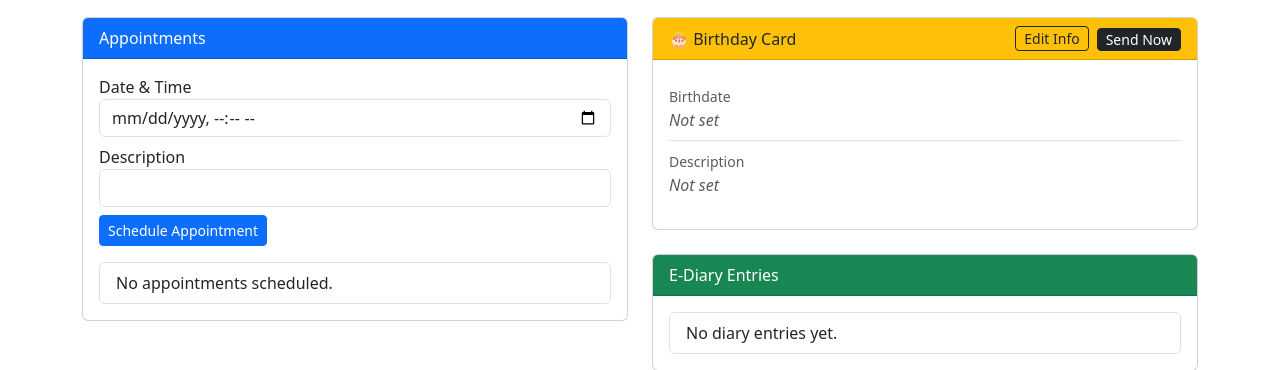
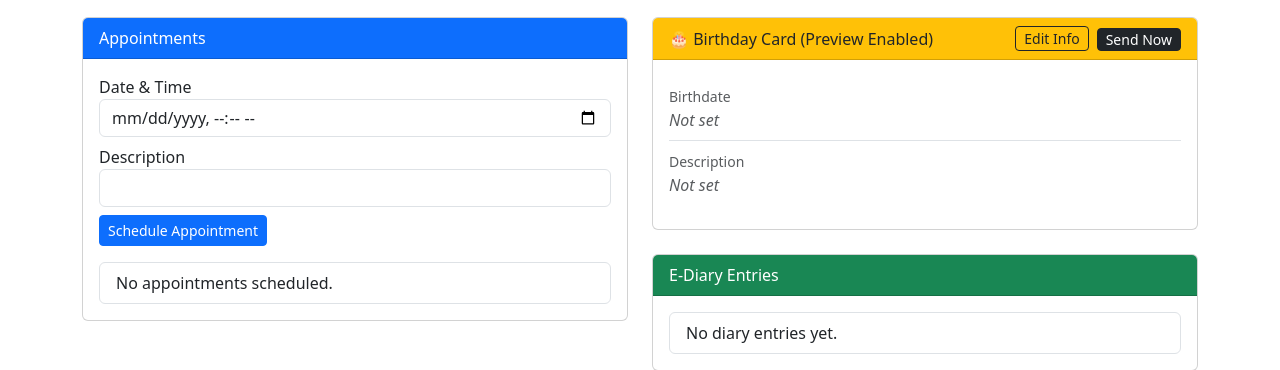
Before and after one commit to dazess/whatsapp-health-bot, a Flask app: template templates/patient_detail.html in a window 1280 px wide. Shown: the part 125-495 px from the top of the page. Run offline with Flask 3, Linux system fonts and the light colour scheme; the template is opened without the code that fills it, so the values that code supplies are empty.

Commit message:
Force UI update and enable preview

```diff
--- a/templates/patient_detail.html
+++ b/templates/patient_detail.html
@@ -86,7 +86,7 @@
                 <!-- Birthday Card -->
                 <div class="card mb-4">
                     <div class="card-header bg-warning text-dark d-flex justify-content-between align-items-center">
-                        <span>🎂 Birthday Card</span>
+                        <span>🎂 Birthday Card (Preview Enabled)</span>
                         <div class="d-flex gap-2">
                             <button class="btn btn-sm btn-outline-dark py-0" type="button"
                                 data-bs-toggle="collapse" data-bs-target="#editPatientForm">Edit Info</button>
```
